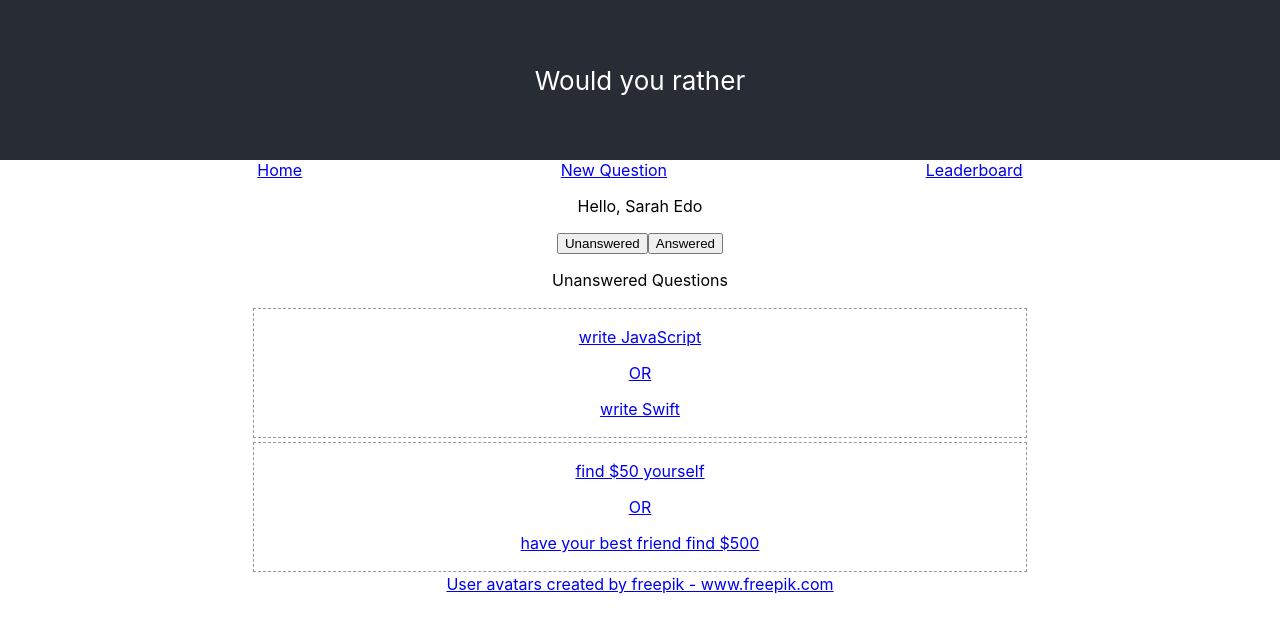
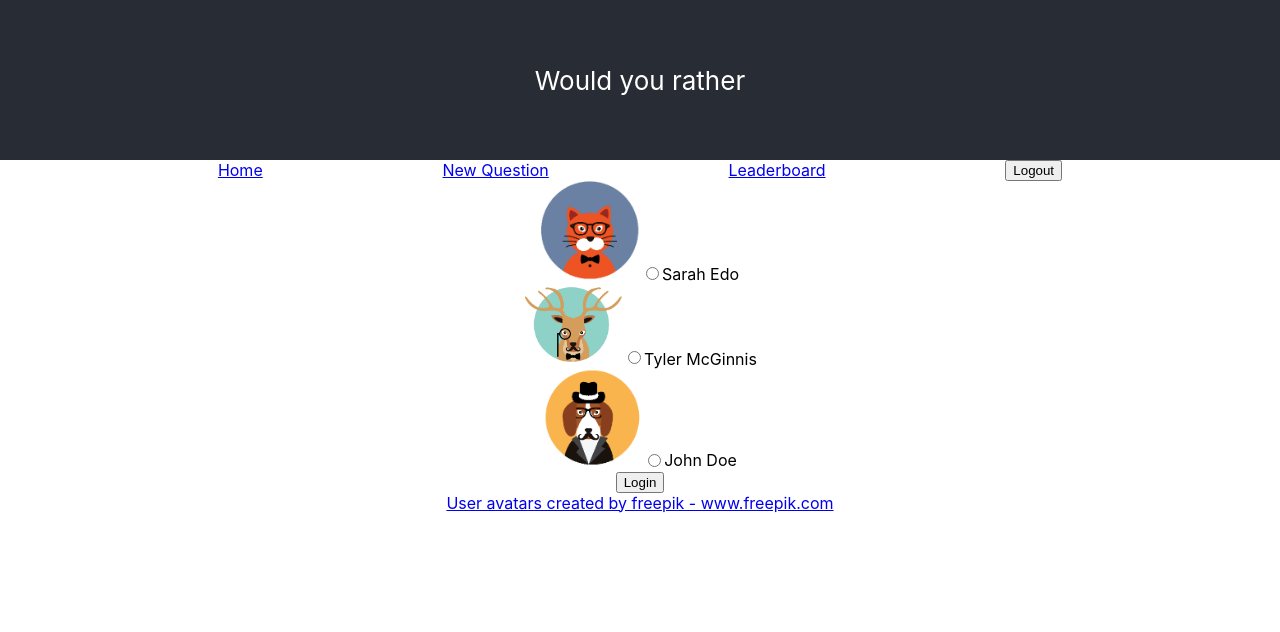
Before and after one commit to runchida/woould-you-rather, a React (Create React App) app: page / in a window 1280 px wide. Shown: the top 632 px of the page. Built offline with nearby package versions, Linux system fonts and the light colour scheme.

Commit message:
- add login check

```diff
--- a/src/App.js
+++ b/src/App.js
@@ -2,35 +2,23 @@ import React, { Component } from 'react'
 import { connect } from 'react-redux'
 import { getQuestionsFromDB } from './actions/questions';
 import { getUsersFromDB } from './actions/users';
-import { setAuthedUser, getAuthedUser } from './actions/authedUser'
+import { getAuthedUser } from './actions/authedUser'
 import './App.css';
 import Home from './components/Home';
 import LoginForm from './components/LoginForm';
 import QuestionView from './components/QuestionView';
 import { BrowserRouter as Router, Routes, Route } from 'react-router-dom';
 import Questions from './components/Questions';
-import NavBar from './components/navBar';
+import NavBar from './components/NavBar';
 import Leaderboard from './components/Leaderboard';
 import NewQuestion from './components/NewQuestion';
+import Nope from './components/Nope';
 
 class App extends Component {
-  sarah = {
-    id: 'sarahedo',
-    name: 'Sarah Edo',
-    avatarURL: 'sarah.png',
-    answers: {
-      "8xf0y6ziyjabvozdd253nd": 'optionOne',
-      "6ni6ok3ym7mf1p33lnez": 'optionTwo',
-      "am8ehyc8byjqgar0jgpub9": 'optionTwo',
-      "loxhs1bqm25b708cmbf3g": 'optionTwo'
-    },
-    questions: ['8xf0y6ziyjabvozdd253nd', 'am8ehyc8byjqgar0jgpub9']
-  }
   componentDidMount() {
     console.log('mounted')
     this.props.dispatch(getQuestionsFromDB())
     this.props.dispatch(getUsersFromDB())
-    this.props.dispatch(setAuthedUser(this.sarah))
     this.props.dispatch(getAuthedUser())
   }
 
@@ -51,6 +39,7 @@ class App extends Component {
             <Route path='/questions/:questionID' element={<QuestionView />} />
             <Route path='/leaderboard' element={<Leaderboard />} />
             <Route path='/add' element={<NewQuestion />} />
+            <Route path='*' element={<Nope />} />
           </Routes>
           <footer>
             <a href="https://www.freepik.com/vectors/dog">User avatars created by freepik - www.freepik.com</a>
--- a/src/actions/authedUser.js
+++ b/src/actions/authedUser.js
@@ -1,6 +1,7 @@
 export const GET_AUTH = 'GET_AUTH'
 export const SET_AUTH = 'SET_AUTH'
 export const UPDATE_AUTH = 'UPDATE_AUTH'
+export const RESET_AUTH = 'RESET_AUTH'
 
 export function setAuthedUser (user) {
     return {
@@ -22,3 +23,9 @@ export function updateAuthedUser(qid, answer) {
         answer
     }
 }
+
+export function resetAuthedUser() {
+    return {
+        type: RESET_AUTH
+    }
+}
--- a/src/components/Home.js
+++ b/src/components/Home.js
@@ -1,24 +1,29 @@
-import React, { Component } from 'react'
+import React, { useState } from 'react'
 import { connect } from 'react-redux'
 import Questions from './Questions';
+import LoginForm from './LoginForm';
 
-class Home extends Component {
-    state = { showUnanswered: true }
+const Home = (props) => {
+    const [showUnanswered, setShow] = useState(true)
 
-    render() {
+    if (props.authedUser) {
         return (
             <div>
-                <p>{`Hello, ${this.props.authedUser.name}`}</p>
+                <p>{`Hello, ${props.authedUser.name}`}</p>
                 <div className="questionTypeSelect">
-                    <button onClick={() => this.setState({showUnanswered: true})}>Unanswered</button>
-                    <button onClick={() => this.setState({showUnanswered: false})}>Answered</button>
+                    <button onClick={() => setShow(true)}>Unanswered</button>
+                    <button onClick={() => setShow(false)}>Answered</button>
                 </div>
-                {this.state.showUnanswered ?
-                    <Questions status='Unanswered' questions={this.props.unansweredQ}></Questions> :
-                    <Questions status='Answered' questions={this.props.answeredQ}></Questions>
+                {showUnanswered ?
+                    <Questions status='Unanswered' questions={props.unansweredQ}></Questions> :
+                    <Questions status='Answered' questions={props.answeredQ}></Questions>
                 }
             </div>
         );
+    }
+    else {
+        alert('Please login first')
+        return (<LoginForm></LoginForm>)
     }
 }
 
@@ -43,6 +48,7 @@ function sortRecentQFirst(questions) {
 }
 
 function mapStateToProps({ authedUser, questions }) {
+    if (Object.entries(authedUser).length !== 0) {
         console.log(authedUser)
         const sortedQuestions = sortRecentQFirst(questions)
         let answeredQ, unansweredQ
@@ -50,8 +56,9 @@ function mapStateToProps({ authedUser, questions }) {
         if (authedUser) {
             [answeredQ, unansweredQ] = categorizeQuestions(sortedQuestions, authedUser)
         }
-
         return { authedUser, answeredQ, unansweredQ }
+    }
+    else return authedUser
 }
 
 export default connect(mapStateToProps)(Home);
--- a/src/components/Leaderboard.js
+++ b/src/components/Leaderboard.js
@@ -1,8 +1,11 @@
 import { connect } from 'react-redux'
+import LoginForm from './LoginForm';
 const avatarPath = window.location.origin + '/avatars/'
 
 const Leaderboard = (props) => {
     console.log(props)
+    if (Object.entries(props.authedUser).length !== 0) {
+        console.log(props.authedUser)
         return (
             <div>
                 <div className='horizontal-options'>
@@ -31,6 +34,11 @@ const Leaderboard = (props) => {
             </div >
         )
     }
+    else {
+        alert('Please login first')
+        return (<LoginForm></LoginForm>)
+    }
+}
 
 // sum of questions asked and answers
 function getScore(user) {
@@ -39,7 +47,7 @@ function getScore(user) {
     return [numQuestion, numAns, numAns + numQuestion]
 }
 
-function mapStateToProps({ users }) {
+function mapStateToProps({ users, authedUser }) {
     const scoreArray = Object.entries(users).map((entry) => {
         const user = entry[1]
         const scoreInfo = getScore(user)
@@ -49,7 +57,7 @@ function mapStateToProps({ users }) {
     console.log(scoreArray)
     const sortedScore = scoreArray.sort((a, b) => { return b.score - a.score })
 
-    return { sortedScore }
+    return { sortedScore, authedUser }
 }
 
 export default connect(mapStateToProps)(Leaderboard)
--- /dev/null
+++ b/src/components/NavBar.js
@@ -0,0 +1,25 @@
+import { Link } from "react-router-dom";
+import { useNavigate } from 'react-router-dom'
+import { connect } from 'react-redux'
+import { resetAuthedUser } from '../actions/authedUser';
+import React from 'react'
+
+const NavBar = (props) => {
+    console.log(props)
+    const navigate = useNavigate()
+    const logout = () => {
+        props.dispatch(resetAuthedUser())
+        navigate("login")
+    }
+
+    return (
+        <div className="navbar">
+            <Link to="/">Home</Link>
+            <Link to="/add">New Question</Link>
+            <Link to="/leaderboard">Leaderboard</Link>
+            <button onClick={logout}>Logout</button>
+        </div>
+    );
+}
+
+export default connect(null)(NavBar);
--- a/src/components/NewQuestion.js
+++ b/src/components/NewQuestion.js
@@ -1,6 +1,7 @@
 import { connect } from 'react-redux'
 import { handleNewQuestion } from '../actions/questions'
 import { useNavigate } from 'react-router-dom'
+import LoginForm from './LoginForm';
 
 const NewQuestion = (props) => {
     console.log(props)
@@ -13,6 +14,7 @@ const NewQuestion = (props) => {
         navigate("/")
     }
 
+    if (props.id) {
         return (
             <div>
                 <p>Would you rather...</p>
@@ -26,6 +28,11 @@ const NewQuestion = (props) => {
             </div>
         )
     }
+    else {
+        alert('Please login first')
+        return (<LoginForm></LoginForm>)
+    }
+}
 
 function mapStateToProps({ authedUser }) {
     return authedUser
--- /dev/null
+++ b/src/components/Nope.js
@@ -0,0 +1,14 @@
+import { connect } from 'react-redux'
+import LoginForm from './LoginForm';
+
+const Nope = (props) => {
+    if (props.authedUser) {
+        return (<p>404! Nothing for you here</p>)
+    }
+    else {
+        alert('Please login first')
+        return (<LoginForm></LoginForm>)
+    }
+}
+
+export default connect(null)(Nope);
--- a/src/components/QuestionView.js
+++ b/src/components/QuestionView.js
@@ -2,6 +2,7 @@ import { connect } from 'react-redux'
 import { updateAuthedUser } from '../actions/authedUser'
 import { handleNewAnswer } from '../actions/questions'
 import { updateUserAnswer } from '../actions/users'
+import LoginForm from './LoginForm';
 
 const avatarPath = window.location.origin + '/avatars/'
 
@@ -16,6 +17,7 @@ const QuestionView = (props) => {
     }
 
     console.log(props)
+    if (props.user) {
         if (props.question) {
             return (
                 <div>
@@ -39,6 +41,10 @@ const QuestionView = (props) => {
             );
         } else {
             return <p>404! No question found!</p>
+        }
+    }
+    else {
+        return (<LoginForm></LoginForm>)
     }
 }
 
--- a/src/components/Questions.js
+++ b/src/components/Questions.js
@@ -15,18 +15,6 @@ const Questions = (props) => {
 
     );
 }
-function categorizeQuestions(questions, user) {
-    let unansweredQ = []
-    let answeredQ = []
-    questions.map((question) => {
-        if (user.answers.hasOwnProperty(question[0])) {
-            answeredQ.push({ ...question[1] })
-        } else {
-            unansweredQ.push({ ...question[1], answer: user.answers[question[0]] })
-        }
-    })
-    return [answeredQ, unansweredQ]
-}
 
 function mapStateToProps({ authedUser }, { questions, status }) {
 
--- a/src/components/navBar.js
+++ /dev/null
@@ -1,13 +0,0 @@
-import { Link } from "react-router-dom";
-
-const NavBar = (props) => {
-    return (
-        <div className="navbar">
-            <Link to="/">Home</Link>
-            <Link to="/add">New Question</Link>
-            <Link to="/leaderboard">Leaderboard</Link>
-        </div>
-    );
-}
-
-export default NavBar;
--- a/src/reducers/authedUser.js
+++ b/src/reducers/authedUser.js
@@ -1,4 +1,4 @@
-import { GET_AUTH, SET_AUTH, UPDATE_AUTH } from "../actions/authedUser";
+import { GET_AUTH, RESET_AUTH, SET_AUTH, UPDATE_AUTH } from "../actions/authedUser";
 
 export default function authedUser(state = {}, action) {
     switch (action.type) {
@@ -19,6 +19,8 @@ export default function authedUser(state = {}, action) {
                     [action.qid]: action.answer
                 }
             }
+        case RESET_AUTH:
+            return {}
         default:
             return state
     }
```
Lines whose indentation alone changed are shown as unchanged.
